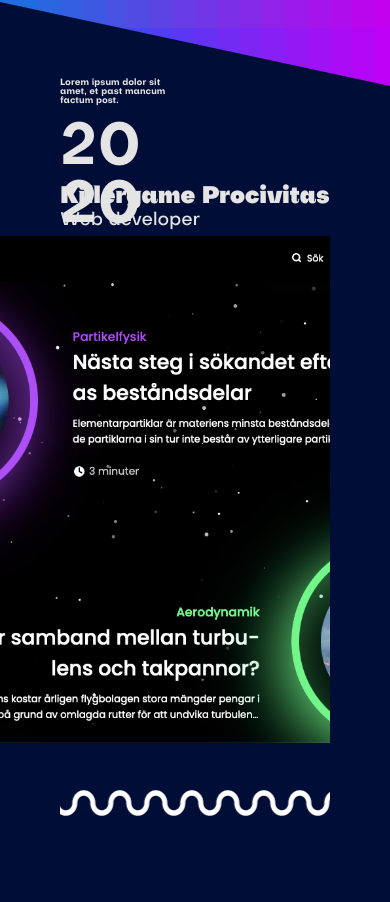
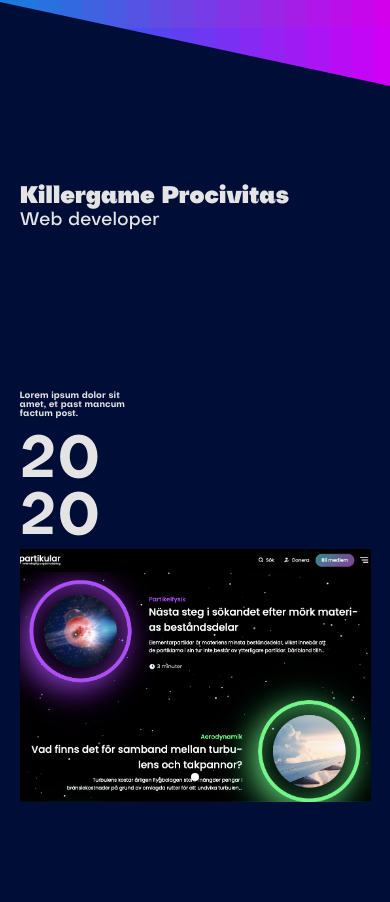
Before and after one commit to sakerhetspolisen/portofolio, a Next.js app: page /work in a window 390 px wide. Shown: the part 842-1744 px from the top of the page. Built offline with nearby package versions, Linux system fonts and the light colour scheme; a web font is replaced by a local one.

Commit message:
Started working on 'Work'-page responsiveness

```diff
--- a/components/projectCarousel.jsx
+++ b/components/projectCarousel.jsx
@@ -4,19 +4,13 @@ import Image from "next/image";
 import styles from 'react-responsive-carousel/lib/styles/carousel.min.css';
 import { Carousel } from "react-responsive-carousel";
 
-const DemoCarousel = ({ imagesAndVideosSrcList }) => {
+const DemoCarousel = ({ imagesAndVideosSrcList, imageClass }) => {
   return (
-    <Carousel autoPlay showArrows={false} showThumbs={false} showIndicators={false} showStatus={false} infiniteLoop>
+    <Carousel autoPlay showArrows={false} showThumbs={false} showStatus={false} infiniteLoop>
       {
         imagesAndVideosSrcList.map((src) => {
           return(
-            <div style={{
-              height: "60vh",
-              minHeight: 400,
-              width: "calc(100% - 60px)",
-              marginRight: 60,
-              position: "relative"
-            }}>
+            <div className={imageClass}>
               <Image
                 src={src}
                 layout="fill"
--- a/components/sampleProject.jsx
+++ b/components/sampleProject.jsx
@@ -33,7 +33,9 @@ const ProjectsList = () => {
           </div>
         </Col>
         <Col md={6}>
-          <ProjectCarousel imagesAndVideosSrcList={[thumbnailUrl]}/>
+          <div className={styles.carouselContainer}>
+            <ProjectCarousel imagesAndVideosSrcList={[thumbnailUrl]} imageClass={styles.carouselImages}/>
+          </div>
         </Col>
       </Row>
       <div className={styles.waveHolder}>
--- a/styles/projectsList.module.css
+++ b/styles/projectsList.module.css
@@ -6,6 +6,7 @@
   margin: 0;
   padding: 0;
   margin-top: 100px;
+  margin-left: 60px;
   font-family: 'Subjectivity', Arial, Helvetica, sans-serif;
 }
 
@@ -45,7 +46,6 @@
   padding: 0;
 }
 .project .upper {
-  margin-left: 60px;
 }
 .project .upper h2 {
   font-size: 6vw;
@@ -64,7 +64,6 @@
   position: absolute;
   bottom: 0;
   left: auto;
-  margin-left: 60px;
   max-width: 30vw;
 }
 .project .lower p {
@@ -82,8 +81,30 @@
   margin-top: 15px;
 }
 .carouselContainer {
-  width: calc(50vw - 90px);
-  height: calc(70vh - 90px);
-  margin: 30px;
+  position: relative;
+  margin-right: 60px;
+}
+.carouselImages {
+  height: 60vh;
+  min-height: 400px;
+  width: 100%;
   position: relative;
 }
+
+@media screen and (max-width: 768px) {
+  .project {
+    margin-left: 5vw;
+    height: 110vh;
+  }
+  .carouselContainer {
+    margin-right: 5vw;
+  }
+  .waveHolder {
+    width: calc(100% - 10vw);
+    margin-left: 5vw;
+  }
+  .carouselImages {
+    height: 65vw;
+    min-height: 100px;
+  }
+}
```
